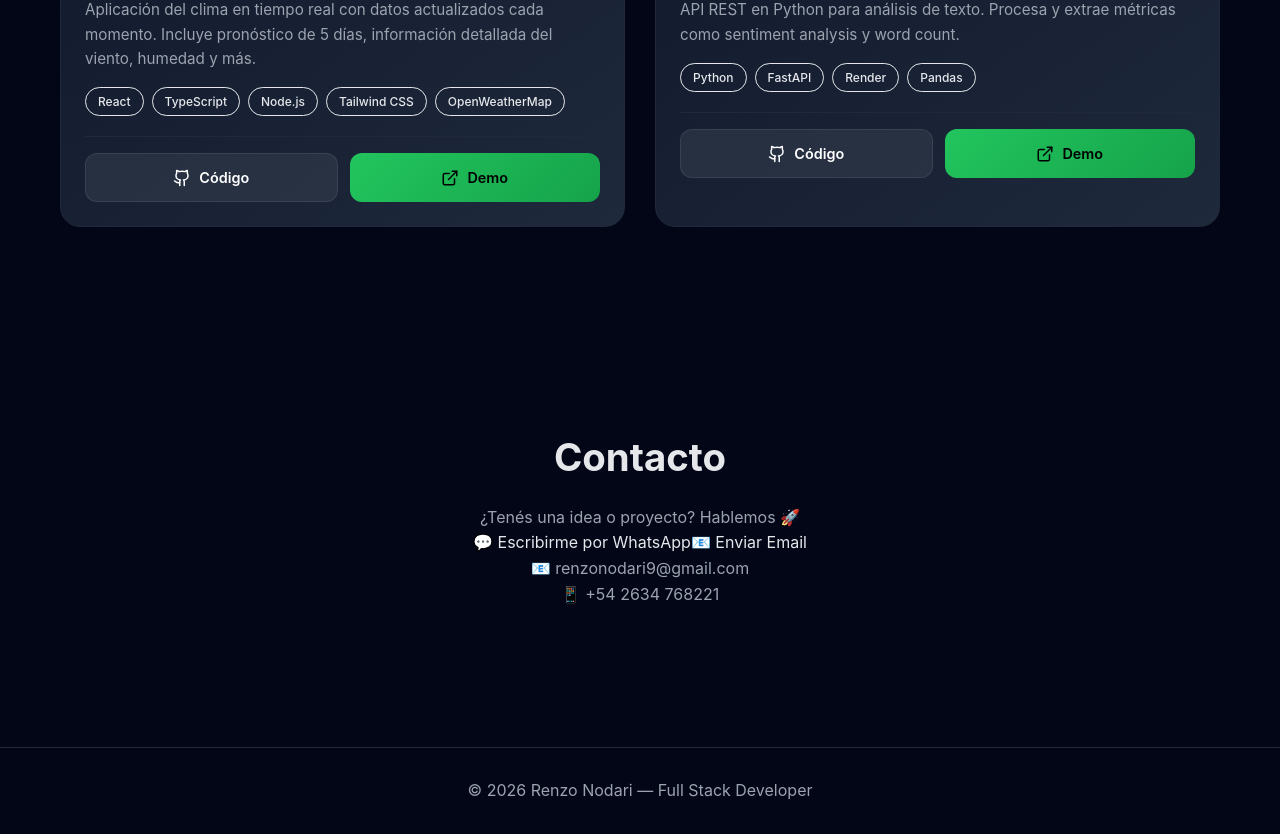
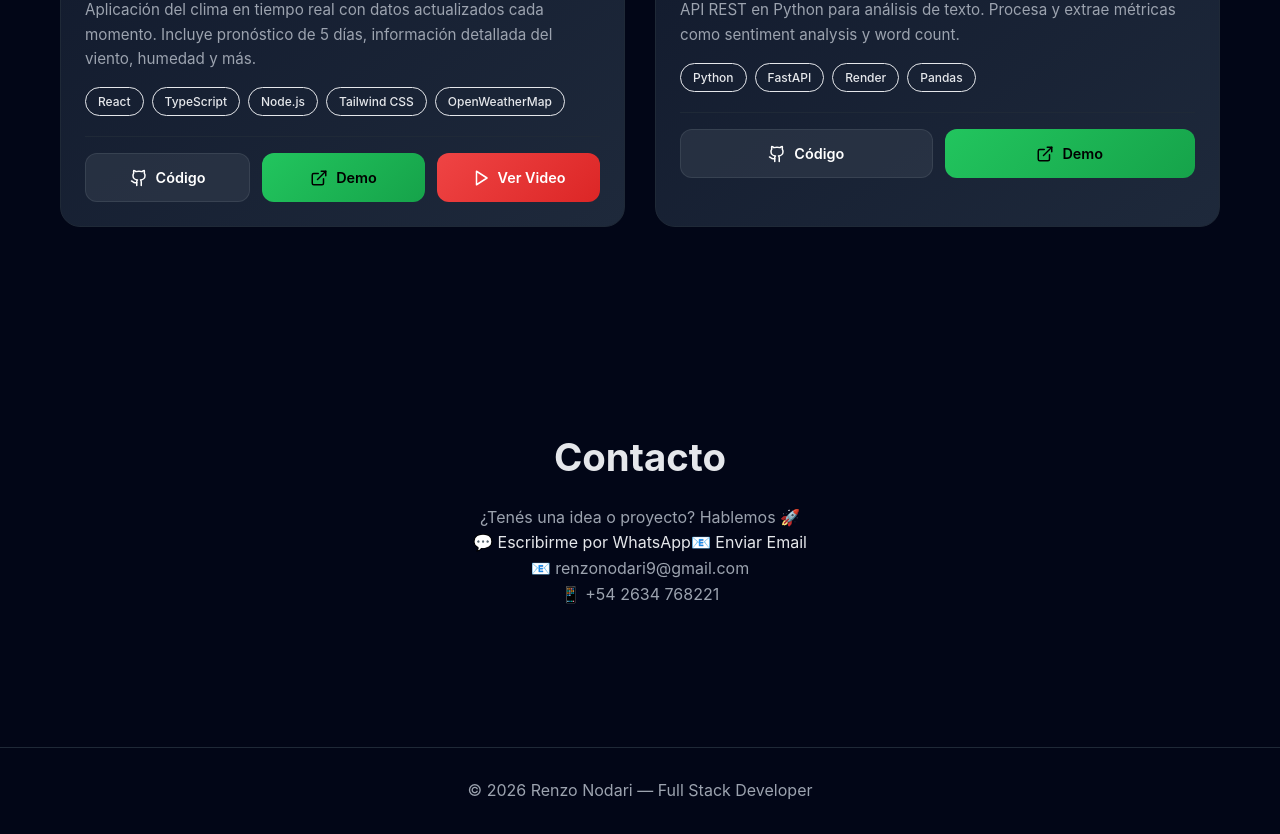
Before and after one commit to renzonodari9/portafolio-nodari, a React (Vite) app: page / in a window 1280 px wide. Shown: the part 4100-4934 px from the top of the page. Built offline with nearby package versions, Linux system fonts and the light colour scheme.

Commit message:
Add video button to weather app project

```diff
--- a/src/components/Projects.jsx
+++ b/src/components/Projects.jsx
@@ -1,5 +1,5 @@
 import { useState } from "react";
-import { ExternalLink, Github, Code2 } from "lucide-react";
+import { ExternalLink, Github, Code2, Play } from "lucide-react";
 
 export default function Projects() {
   const [hoveredIndex, setHoveredIndex] = useState(null);
@@ -20,6 +20,7 @@ export default function Projects() {
       tech: ["React", "TypeScript", "Node.js", "Tailwind CSS", "OpenWeatherMap"],
       github: "https://github.com/renzonodari9/weather-app.git",
       demo: "https://weather-mdz.netlify.app",
+      video: "https://youtu.be/xqgzAnreU1I",
       img: "/img-app.png"
     },
     {
@@ -145,6 +146,12 @@ export default function Projects() {
                   <ExternalLink size={18} />
                   Demo
                 </a>
+                {p.video && (
+                  <a href={p.video} target="_blank" rel="noopener noreferrer" className="btn-video-pro">
+                    <Play size={18} />
+                    Ver Video
+                  </a>
+                )}
               </div>
             </div>
           </div>
--- a/src/index.css
+++ b/src/index.css
@@ -302,6 +302,26 @@ img {
   transform: translateY(-2px);
 }
 
+.btn-video-pro {
+  background: linear-gradient(135deg, #ef4444, #dc2626);
+  color: #fff;
+  flex: 1;
+  display: flex;
+  align-items: center;
+  justify-content: center;
+  gap: 8px;
+  padding: 12px 16px;
+  border-radius: 12px;
+  font-weight: 600;
+  font-size: 0.9rem;
+  transition: all 0.3s ease;
+}
+
+.btn-video-pro:hover {
+  box-shadow: 0 4px 20px rgba(239, 68, 68, 0.4);
+  transform: translateY(-2px);
+}
+
 /* ====== FEATURED PROJECT ====== */
 .featured-project {
   background: linear-gradient(145deg, #0f172a, #1e293b);
```
